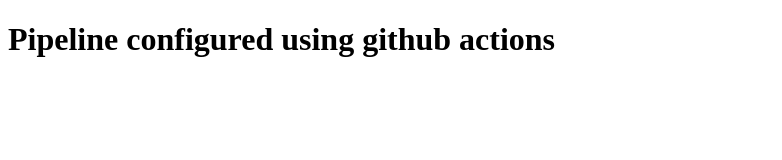
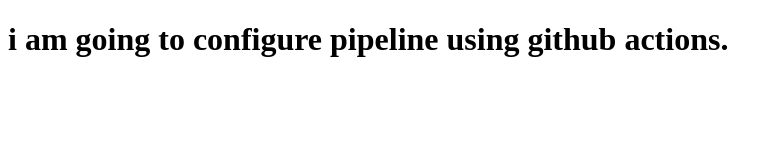
Before and after one commit to ahadkhan46/testrepo, a plain HTML site: page index.html in a window 1280 px wide. Shown: the whole page, without its empty margins (0-782 px from the left). Drawn offline with Linux system fonts and the light colour scheme.

Commit message:
initial commit for github actions

```diff
--- a/index.html
+++ b/index.html
@@ -6,6 +6,6 @@
     <title>My Web Page</title>
 </head>
 <body>
-    <h1>Pipeline configured using github actions</h1>
+    <h1>i am going to configure pipeline using github actions.</h1>
 </body>
 </html>
```
